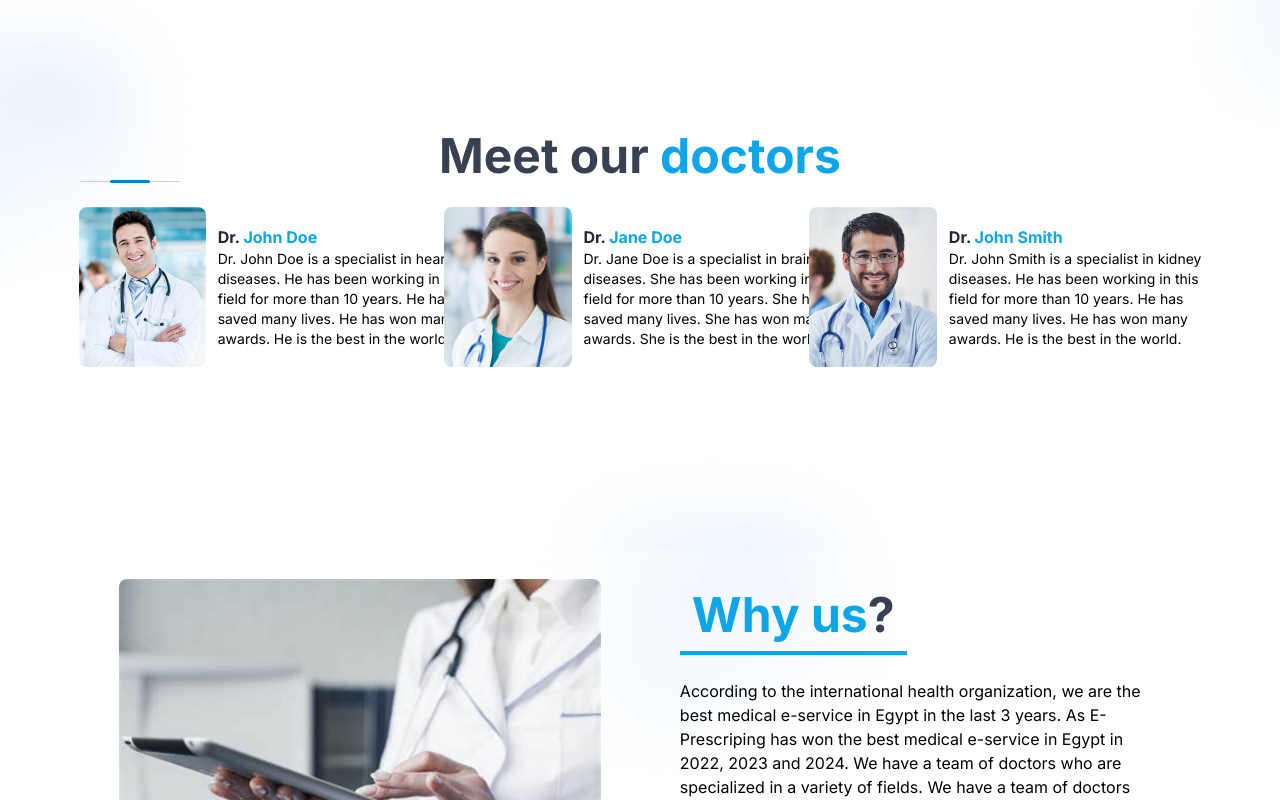
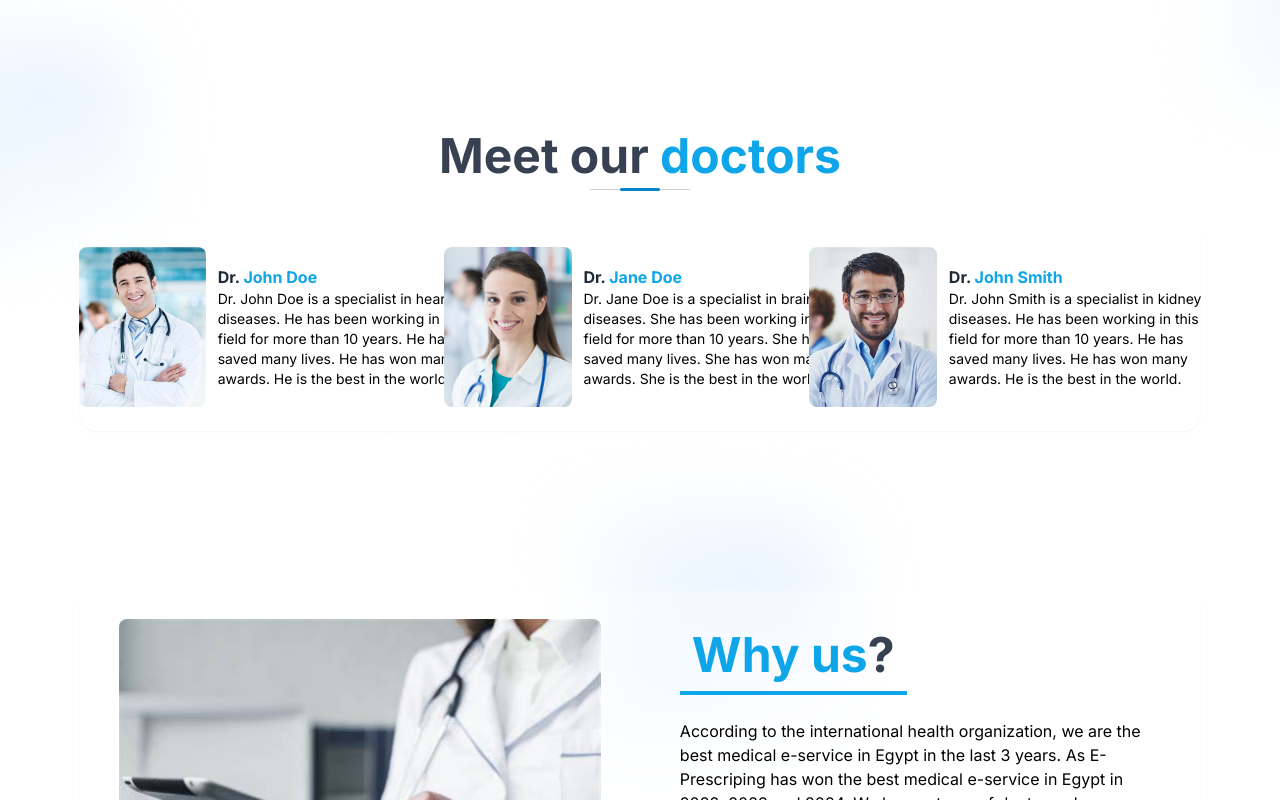
Before and after one commit to ab-elhaddad/e-prescribing, a Next.js app in the folder frontend/: page /about in a window 1280 px wide. Shown: the part 660-1460 px from the top of the page. Built offline with nearby package versions, Linux system fonts and the light colour scheme.

Commit message:
style: improve about page style

```diff
--- a/frontend/app/(pages)/about/page.tsx
+++ b/frontend/app/(pages)/about/page.tsx
@@ -17,7 +17,7 @@ export default function Page() {
         <Header title="About us" />
 
         <div className="mx-20 flex-col justify-center items-center">
-          <div className="flex justify-around my-12 py-4 backdrop-blur-md bg-white/30 rounded-2xl hover:-translate-y-1 hover:shadow-sm transition duration-500 ease-in-out">
+          <div className="flex justify-around my-12 py-4 backdrop-blur-md bg-white/30 rounded-2xl hover:-translate-y-1 shadow-sm transition duration-500 ease-in-out">
             <div>
               <div className="border-b-4 border-sky-500 w-fit p-3 m-3">
                 <h1 className="text-5xl font-bold text-sky-500">
@@ -42,12 +42,12 @@ export default function Page() {
             />
           </div>
 
-          <div className="flex-col items-center justify-center mt-36">
-            <h1 className="text-5xl font-bold text-gray-700 text-center">
+          <div className="flex flex-col items-center justify-center mt-36">
+            <h1 className="text-5xl font-bold text-gray-700 text-center mb-2">
               Meet our <span className="text-sky-500">doctors</span>
             </h1>
             <Divider size={10} />
-            <div className="flex justify-between backdrop-blur-md bg-white/30 rounded-2xl p-3 hover:-translate-y-1 hover:shadow-sm transition duration-500 ease-in-out">
+            <div className="mt-8 flex justify-between backdrop-blur-md bg-white/30 rounded-2xl p-3 hover:-translate-y-1 shadow-sm transition duration-500 ease-in-out">
               <DoctorCard
                 doctor={{
                   name: "John Doe",
@@ -75,7 +75,7 @@ export default function Page() {
             </div>
           </div>
 
-          <div className="flex justify-around mt-40 my-12 py-4 backdrop-blur-md bg-white/30 rounded-2xl hover:-translate-y-1 hover:shadow-sm transition duration-500 ease-in-out">
+          <div className="flex justify-around mt-40 my-12 py-4 backdrop-blur-md bg-white/30 rounded-2xl hover:-translate-y-1 shadow-sm transition duration-500 ease-in-out">
             <img
               src="/medical-survey.jpg"
               alt="Doctors discuss"
```
